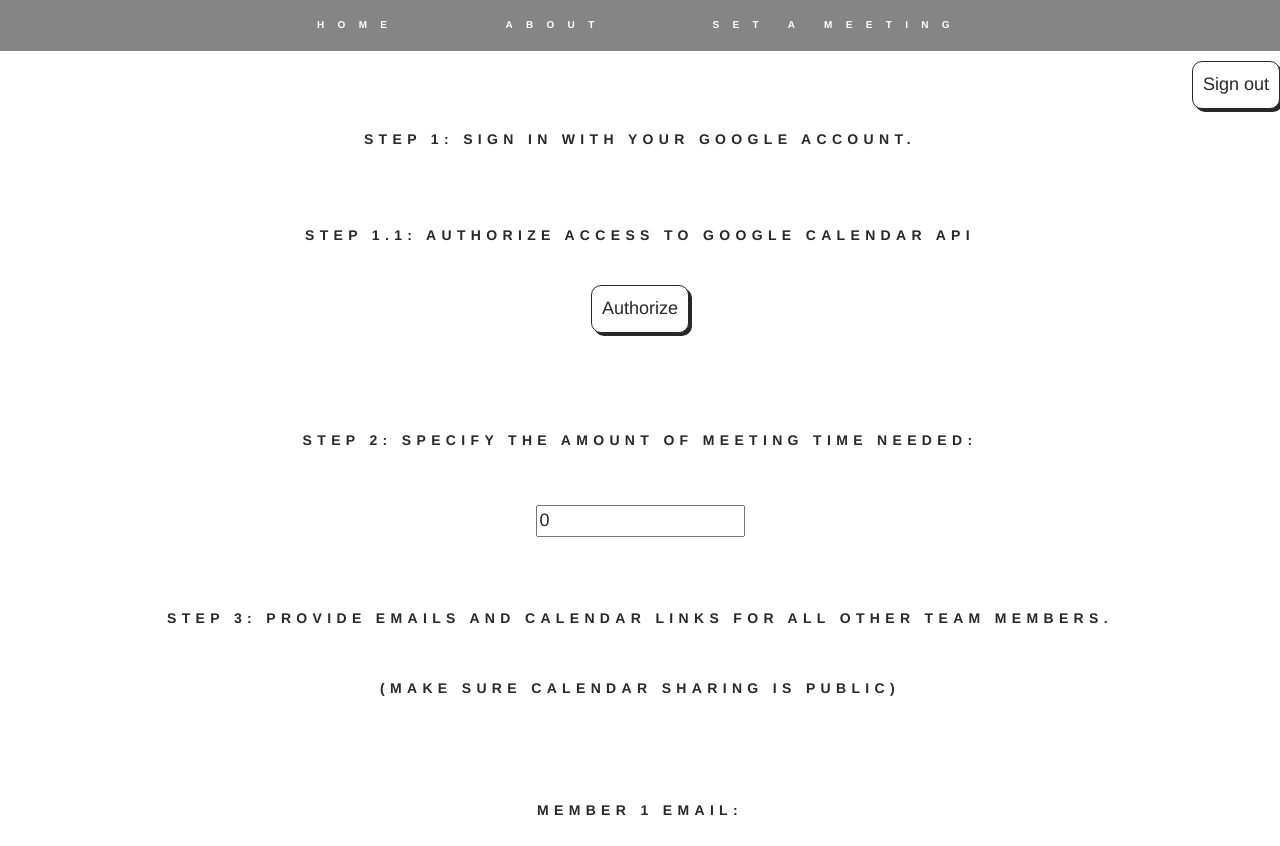
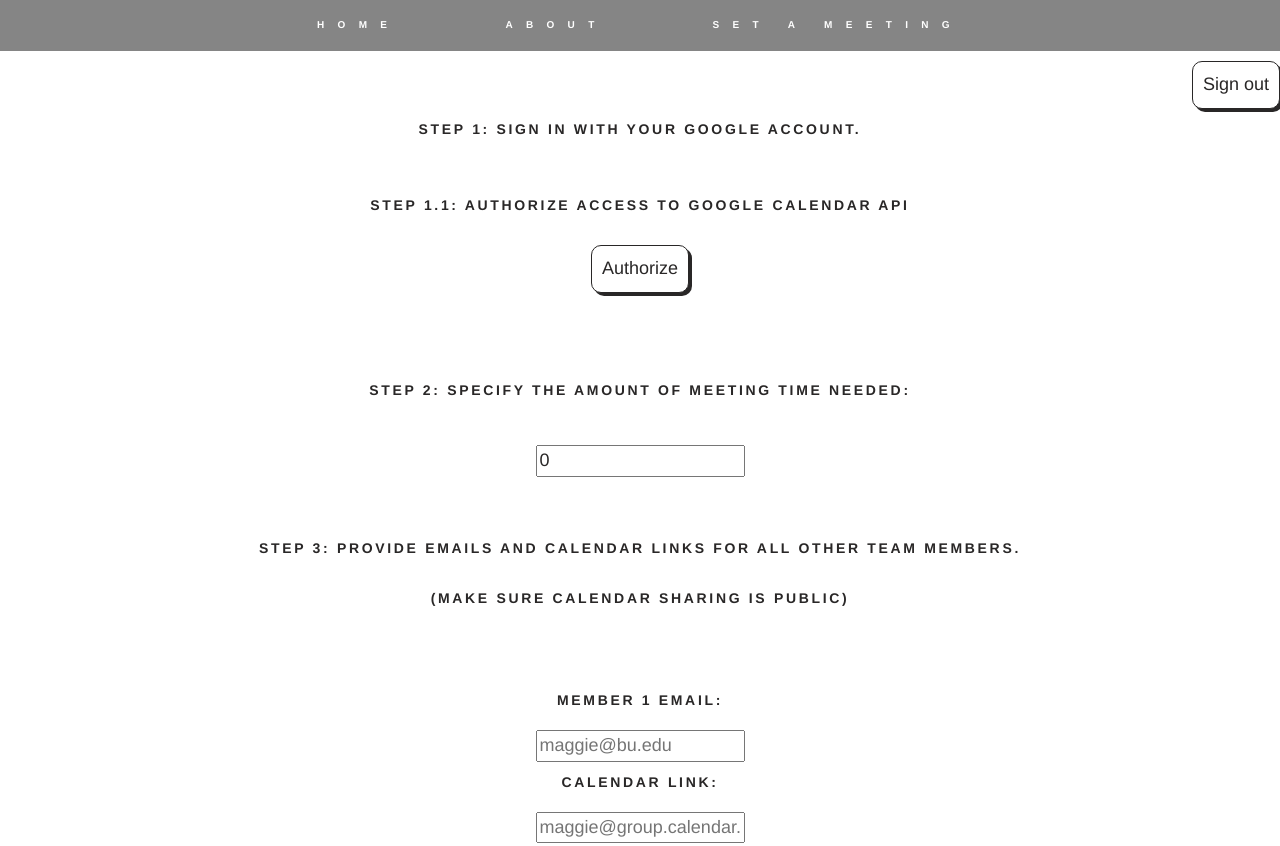
Before and after one commit to ktmck678/cs411-project, a plain HTML site: page final_del/signUp.html in a window 1280 px wide. Shown: the top 846 px of the page. Drawn offline with nearby package versions, Linux system fonts and the light colour scheme.

```diff
--- a/final_del/css/signUpStyleLight.css
+++ b/final_del/css/signUpStyleLight.css
@@ -83,11 +83,11 @@
 .page p {
     color: #292727;
     text-decoration: none;
-    padding: 20px;
+    padding: 10px;
     font-family:  'Helvetica', sans-serif;
     font-size: 14px;
     text-transform: uppercase;
-    letter-spacing: 4pt;
+    letter-spacing: 2pt;
     font-weight: bold;
 }
 .page p a {
```
